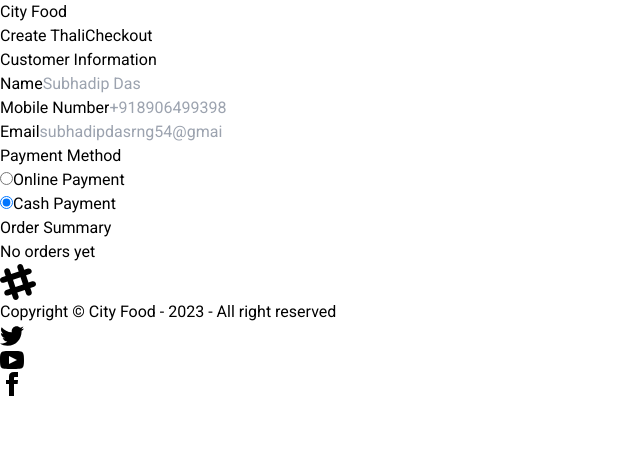
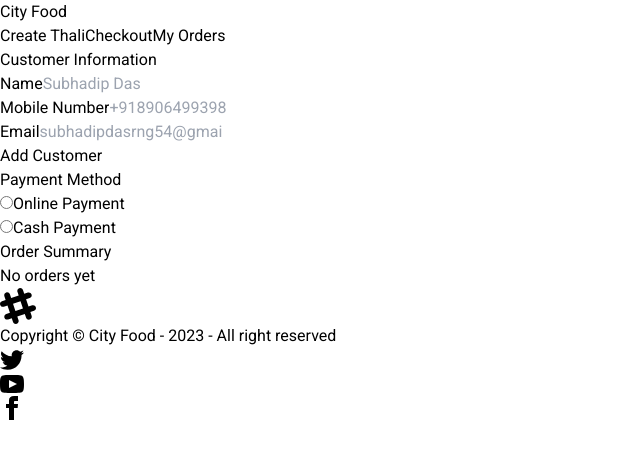
Before and after one commit to DasSubhadip1999/thali_app, a React (Vite) app: page /checkout in a window 1280 px wide. Shown: the top 458 px of the page, without its empty margins (0-640 px from the left). Built offline with nearby package versions, Linux system fonts and the light colour scheme.

Commit message:
order created with customer and cart

```diff
--- a/package.json
+++ b/package.json
@@ -19,6 +19,7 @@
     "react-icons": "^4.8.0",
     "react-redux": "^8.0.5",
     "react-router-dom": "^6.10.0",
+    "react-toastify": "^9.1.2",
     "tailwindcss": "^3.3.1",
     "uuid": "^9.0.0"
   },
--- a/src/components/Form.jsx
+++ b/src/components/Form.jsx
@@ -1,12 +1,76 @@
-import React from "react";
+import React, { useEffect, useRef, useState } from "react";
+import { useDispatch, useSelector } from "react-redux";
+import { addCustomer, removeCustomer } from "../redux/features/CartSlice";
 
 const Form = () => {
+  const [isFilled, setIsFilled] = useState(false);
+  const { customer, order } = useSelector((state) => state.cart);
+
+  const nameRef = useRef(null);
+  const numberRef = useRef(null);
+  const emailRef = useRef(null);
+
+  const dispatch = useDispatch();
+
+  useEffect(() => {
+    if (customer) {
+      setIsFilled(true);
+    } else {
+      setIsFilled(false);
+      if (order) {
+        nameRef.current.value = "";
+        numberRef.current.value = "";
+        emailRef.current.value = "";
+      }
+    }
+  }, [customer]);
+
+  const onAddCustomer = (e) => {
+    e.preventDefault();
+
+    if (isFilled) {
+      dispatch(removeCustomer());
+      return;
+    }
+
+    const name = nameRef.current.value;
+    const email = emailRef.current.value;
+    const number = numberRef.current.value;
+
+    const showAndRemoveError = () => {
+      if (!name) {
+        nameRef.current.style.border = "1px solid red";
+      } else {
+        nameRef.current.style.border = "1px solid rgba(0,0,0,0.1)";
+      }
+      if (!email) {
+        emailRef.current.style.border = "1px solid red";
+      } else {
+        emailRef.current.style.border = "1px solid rgba(0,0,0,0.1)";
+      }
+      if (!number) {
+        numberRef.current.style.border = "1px solid red";
+      } else {
+        numberRef.current.style.border = "1px solid rgba(0,0,0,0.1)";
+      }
+    };
+
+    showAndRemoveError();
+
+    if (name && email && number) {
+      dispatch(addCustomer({ name, email, number }));
+    }
+  };
+
   const inputgroup = "flex flex-col w-full my-1";
   const inputstyle =
     "outline-none border-[1px] mt-[2px] px-3 py-1 text-[14px] text-[rgba(0,0,0,0.75)] placeholder:font-light";
-  const labelstyle = "text-[rgba(0,0,0,0.7)] text-[15px]";
+  const labelstyle = "text-[rgba(0,0,0,0.7)] text-[15px] transition-all";
   return (
-    <form className="font-normal bg-white mt-1 px-4 py-5 w-full ">
+    <form
+      className="font-normal bg-white mt-1 px-4 py-5 w-full"
+      onSubmit={onAddCustomer}
+    >
       <div className="flex gap-5">
         <div className={inputgroup}>
           <label className={labelstyle}>Name</label>
@@ -14,6 +78,8 @@
             type="text"
             placeholder="Subhadip Das"
             className={inputstyle}
+            ref={nameRef}
+            disabled={isFilled}
           />
         </div>
 
@@ -23,6 +89,8 @@
             type="tel"
             placeholder="+918906499398"
             className={inputstyle}
+            ref={numberRef}
+            disabled={isFilled}
           />
         </div>
       </div>
@@ -32,8 +100,16 @@
           type="email"
           placeholder="subhadipdasrng54@gmail.com"
           className={inputstyle}
+          ref={emailRef}
+          disabled={isFilled}
         />
       </div>
+      <button
+        type="submit"
+        className="mt-2 w-full bg-black text-white py-[6px] text-[14px] transition-all hover:bg-[rgba(0,0,0,0.8)]"
+      >
+        {isFilled ? "Edit" : " Add Customer"}
+      </button>
     </form>
   );
 };
--- a/src/components/Navbar.jsx
+++ b/src/components/Navbar.jsx
@@ -1,15 +1,21 @@
 import React from "react";
+import { useSelector } from "react-redux";
 import { Link, useLocation } from "react-router-dom";
 
 const Navbar = () => {
   const location = useLocation();
+
+  const { cart } = useSelector((state) => state.cart);
+
+  const style =
+    location.pathname === "/checkout" ? "font-semibold" : "font-normal";
 
   return (
     <nav className="flex px-20 py-3 justify-between items-center bg-[#fbbd23] text-[rgba(0,0,0,0.7)] w-full fixed top-0 z-30">
       <Link to={"/"} className="font-semibold text-2xl">
         City Food
       </Link>
-      <ul className="flex gap-4">
+      <ul className="flex gap-10">
         <Link
           to="/"
           className={
@@ -20,11 +26,24 @@
         </Link>
         <Link
           to="/checkout"
+          className={`
+            ${style} relative
+            `}
+        >
+          Checkout
+          {cart.length > 0 && (
+            <span className="absolute -top-2 -right-6 z-40 bg-white w-6 h-6 grid place-items-center rounded-full">
+              {cart.length}
+            </span>
+          )}
+        </Link>
+        <Link
+          to={"/orders"}
           className={
-            location.pathname === "/checkout" ? "font-semibold" : "font-normal"
+            location.pathname === "/orders" ? "font-semibold" : "font-normal"
           }
         >
-          Checkout
+          My Orders
         </Link>
       </ul>
     </nav>
--- a/src/components/OrderSummary.jsx
+++ b/src/components/OrderSummary.jsx
@@ -1,12 +1,16 @@
 import React, { useEffect, useState } from "react";
-import { useSelector } from "react-redux";
+import { useDispatch, useSelector } from "react-redux";
 import OrderItem from "./OrderItem";
 import { v4 as uuidv4 } from "uuid";
+import { toast } from "react-toastify";
+import { createOrder } from "../redux/features/CartSlice";
 
 const OrderSummary = () => {
   const [totalAmount, setTotalAmount] = useState(0);
 
-  const { cart } = useSelector((state) => state.cart);
+  const { cart, customer } = useSelector((state) => state.cart);
+
+  const dispatch = useDispatch();
 
   useEffect(() => {
     const amount = cart.reduce(
@@ -17,6 +21,13 @@
     );
     setTotalAmount(amount);
   }, [cart]);
+
+  const onConfirmOrder = () => {
+    if (!customer) {
+      return toast.error("Fill customer details");
+    }
+    dispatch(createOrder());
+  };
 
   return (
     <div className="w-[50%]">
@@ -34,7 +45,10 @@
                 <span>Total Amount</span>
                 <span>₹{totalAmount}</span>
               </div>
-              <button className="bg-[#fbbd23] w-full py-2">
+              <button
+                className="bg-[#fbbd23] hover:bg-[#efb115] transition-all w-full py-2"
+                onClick={onConfirmOrder}
+              >
                 Confirm Order
               </button>
             </div>
--- a/src/components/PaymentType.jsx
+++ b/src/components/PaymentType.jsx
@@ -12,12 +12,7 @@
           <label className={labelstyle}>Online Payment</label>
         </div>
         <div className="flex items-center gap-[3px]">
-          <input
-            type="radio"
-            name="payment"
-            checked={true}
-            className={inputstyle}
-          />
+          <input type="radio" name="payment" className={inputstyle} />
           <label className={labelstyle}>Cash Payment</label>
         </div>
       </div>
--- a/src/main.jsx
+++ b/src/main.jsx
@@ -5,10 +5,13 @@
 import router from "./router";
 import { Provider } from "react-redux";
 import { store } from "./redux/app/store";
+import "react-toastify/dist/ReactToastify.css";
+import { ToastContainer } from "react-toastify";
 
 const root = ReactDOM.createRoot(document.getElementById("root"));
 root.render(
   <Provider store={store}>
     <RouterProvider router={router} />
+    <ToastContainer />
   </Provider>
 );
--- a/src/pages/Checkout.jsx
+++ b/src/pages/Checkout.jsx
@@ -1,4 +1,4 @@
-import React from "react";
+import React, { useRef } from "react";
 import Customer from "../components/Customer";
 import OrderSummary from "../components/OrderSummary";
 
--- /dev/null
+++ b/src/pages/Orders.jsx
@@ -0,0 +1,7 @@
+import React from "react";
+
+const Orders = () => {
+  return <div>Orders</div>;
+};
+
+export default Orders;
--- a/src/redux/features/CartSlice.js
+++ b/src/redux/features/CartSlice.js
@@ -3,6 +3,8 @@
 
 const initialState = {
   cart: [],
+  customer: null,
+  order: null,
 };
 
 const CartSlice = createSlice({
@@ -45,8 +47,30 @@
         });
       }
     },
+    addCustomer: (state, action) => {
+      state.customer = action.payload;
+    },
+    removeCustomer: (state, action) => {
+      state.customer = null;
+    },
+
+    createOrder: (state, action) => {
+      state.order = {
+        cart: state.cart,
+        customer: state.customer,
+      };
+
+      state.cart = [];
+      state.customer = null;
+    },
   },
 });
 
-export const { addToCart, removeFromCart } = CartSlice.actions;
+export const {
+  addToCart,
+  removeFromCart,
+  addCustomer,
+  removeCustomer,
+  createOrder,
+} = CartSlice.actions;
 export default CartSlice.reducer;
--- a/src/router.jsx
+++ b/src/router.jsx
@@ -4,6 +4,7 @@
 import Checkout from "./pages/Checkout";
 import Home from "./pages/Home";
 import Footer from "./components/Footer";
+import Orders from "./pages/Orders";
 
 const router = createBrowserRouter([
   {
@@ -24,6 +25,10 @@
         path: "checkout",
         element: <Checkout />,
       },
+      {
+        path: "orders",
+        element: <Orders />,
+      },
     ],
   },
 ]);
```
Also changed, not shown: 1 other file (tests, documents, lock files or other folders).
